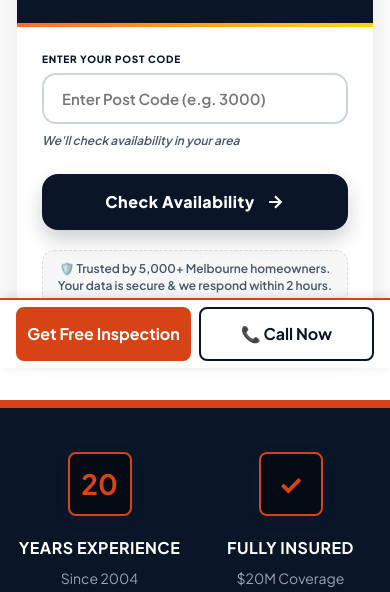
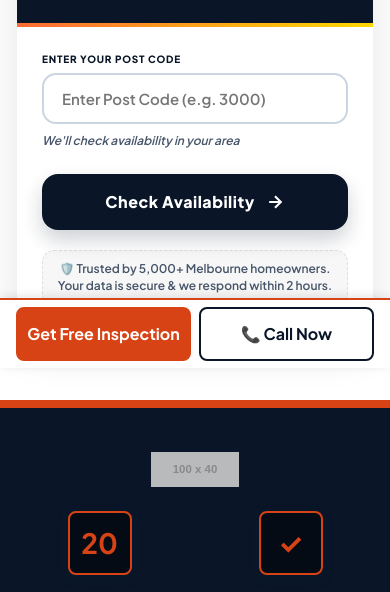
Before and after one commit to getwebface/roofing-site, a plain HTML site: page index.html in a window 390 px wide. Shown: the part 476-1068 px from the top of the page. Drawn offline with nearby package versions, Linux system fonts and the light colour scheme; no server answers; placeholder pictures from the web are drawn by us.

Commit message:
trust badge

```diff
--- a/css/sections.css
+++ b/css/sections.css
@@ -401,6 +401,25 @@
   background: var(--orange);
 }
 
+.trust-logos {
+  display: flex;
+  justify-content: center;
+  align-items: center;
+  gap: var(--space-4);
+  margin-bottom: var(--space-8);
+}
+
+.trust-logos img {
+  max-height: 40px;
+  width: auto;
+  opacity: 0.9;
+  transition: opacity var(--transition-fast);
+}
+
+.trust-logos img:hover {
+  opacity: 1;
+}
+
 .trust-badges {
   display: grid;
   grid-template-columns: repeat(4, 1fr);
@@ -452,6 +471,16 @@
   .trust-badges {
     grid-template-columns: repeat(2, 1fr);
     gap: var(--space-6);
+  }
+
+  .trust-logos {
+    flex-wrap: wrap;
+    gap: var(--space-3);
+    margin-bottom: var(--space-6);
+  }
+
+  .trust-logos img {
+    max-height: 35px;
   }
 }
 
--- a/index.html
+++ b/index.html
@@ -147,9 +147,6 @@
       <div class="bento-item bento-trust">
         <div class="trust-stats">
           <div class="stat" data-slot="social_proof_stat">20+ Years</div>
-          <div class="trust-logos">
-            <img data-slot="trust_logo_1" src="https://placehold.co/100x40/007bff/ffffff?text=Trust+1" alt="Melbourne Roof Repairs Accreditation and Trust Badge">
-          </div>
         </div>
       </div>
     </div>
@@ -202,6 +199,9 @@
   <!-- ===== TRUST STRIP ===== -->
   <section class="trust-strip" data-section="trust-strip" data-section-id="trust-universal-001">
     <div class="container">
+      <div class="trust-logos">
+        <img data-slot="trust_logo_1" src="https://placehold.co/100x40/007bff/ffffff?text=Trust+1" alt="Melbourne Roof Repairs Accreditation and Trust Badge">
+      </div>
       <div class="trust-badges">
         <div class="trust-badge" data-slot="proof_badge_1">
           <div class="trust-badge-icon">20</div>
```
